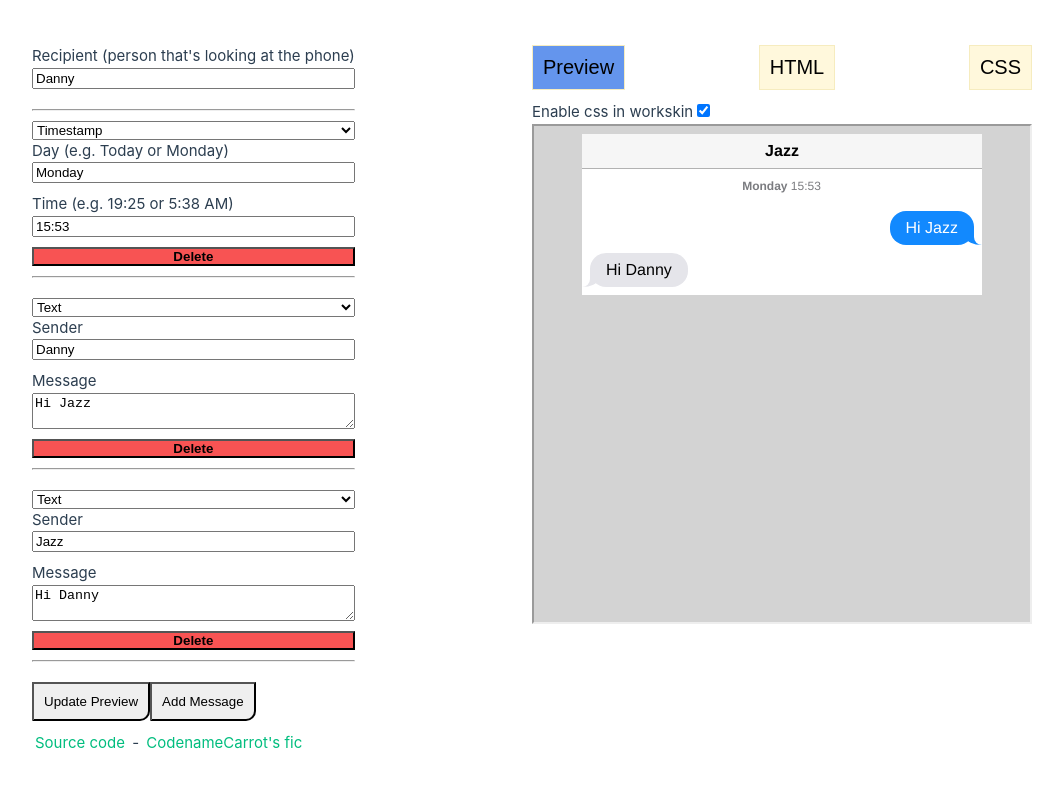
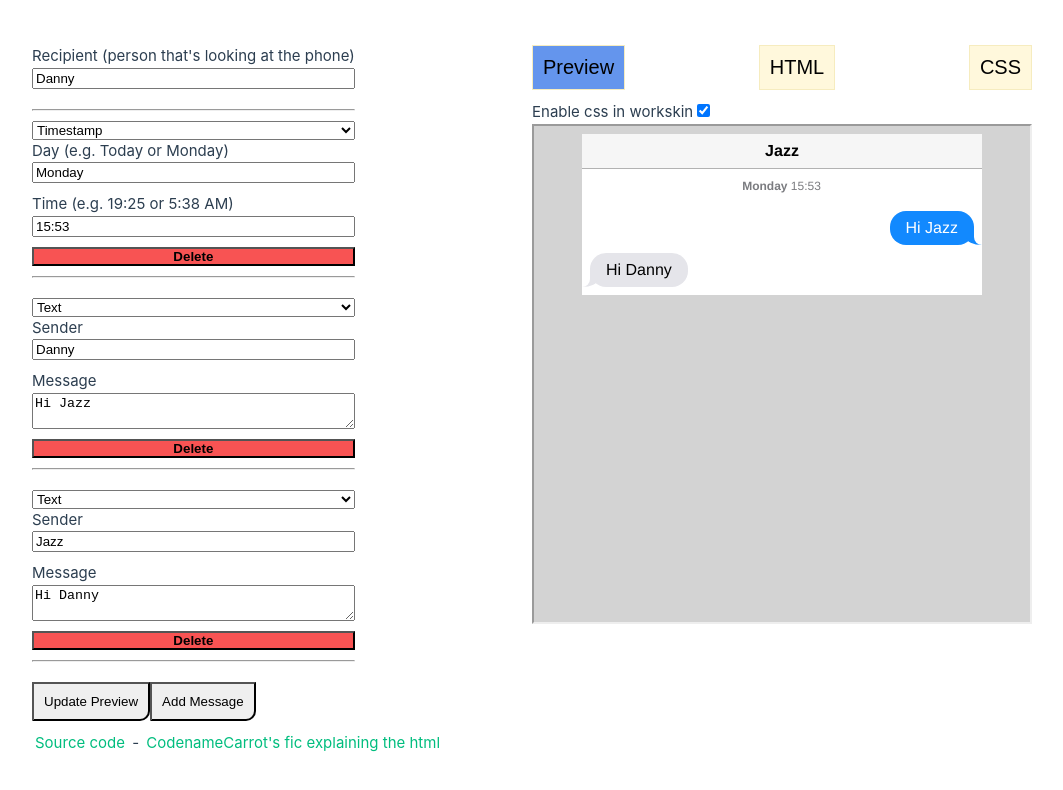
Before and after one commit to duncte123/ao3-phone-generator, a Vue app: page / in a window 1280 px wide. Shown: the top 790 px of the page, without its empty margins (108-1171 px from the left). Built offline with nearby package versions, Linux system fonts and the light colour scheme.

Commit message:
Add stuff in readme

```diff
--- a/src/App.vue
+++ b/src/App.vue
@@ -18,18 +18,12 @@ function setIframeContent(content: PhoneContent) {
     <FormMain @update="setIframeContent" />
   </header>
 
-<!--  <main>
-    right: preview (has toggle for disabling workskin)
-
-    <iframe ref="iframe" frameborder="1" width="100%" height="100%"></iframe>
-  </main>-->
-
   <main>
     <RendererWrapper :html-content="renderedHtml"/>
   </main>
 
   <footer>
-    <a href="" target="_blank">Source code</a> - <a href="" target="_blank">CodenameCarrot's fic</a>
+    <a href="https://github.com/duncte123/ao3-phone-generator" target="_blank">Source code</a> - <a href="https://archiveofourown.org/works/6434845/chapters/14729722" target="_blank">CodenameCarrot's fic explaining the html</a>
   </footer>
 </template>
 
```
